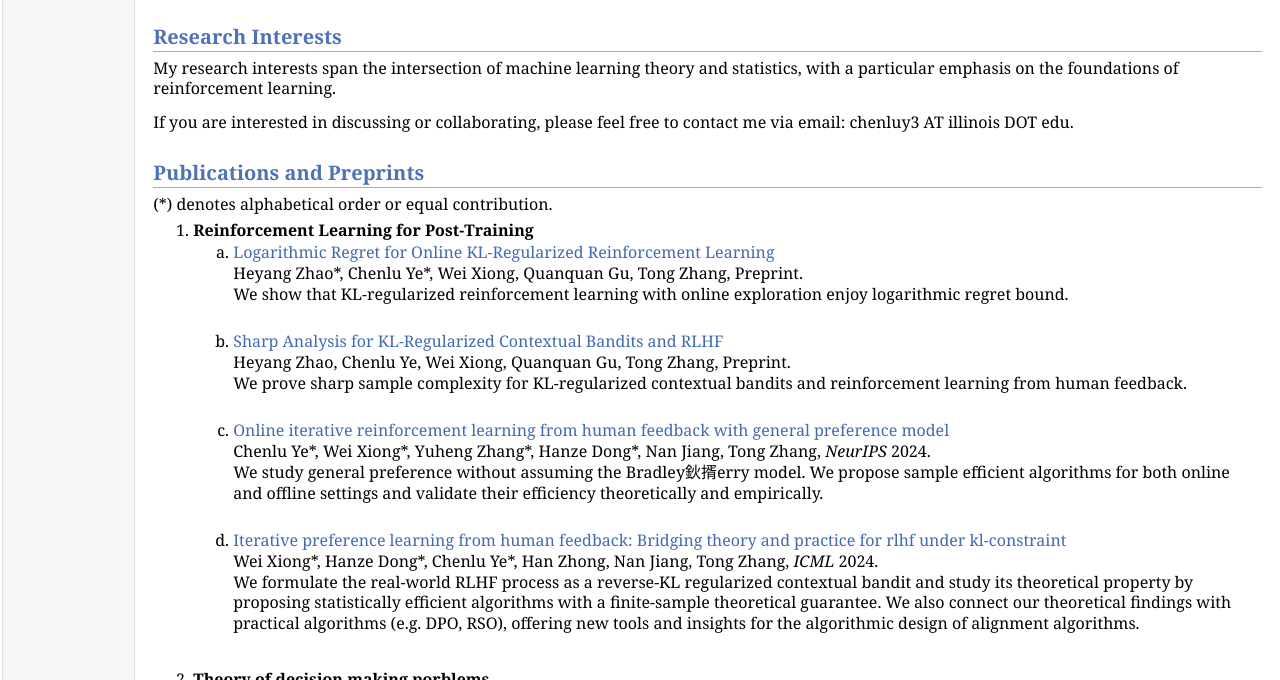
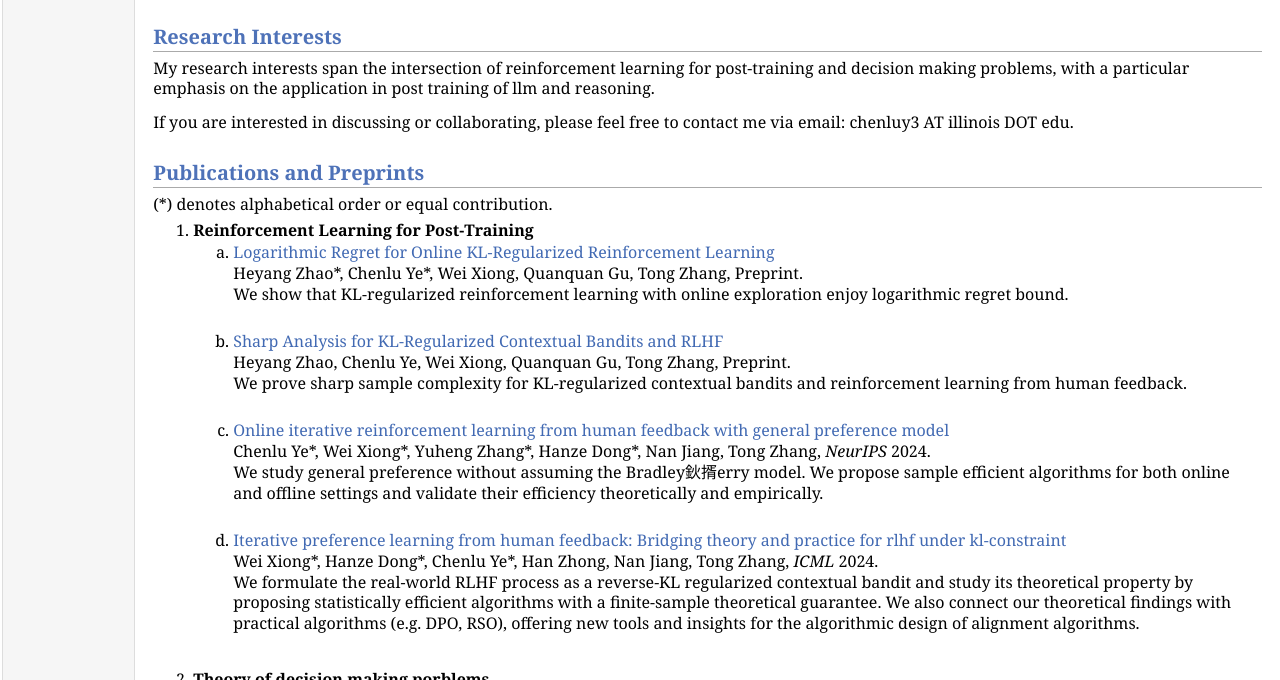
Before and after one commit to Chenluye99/Chenluye99.github.io, a plain HTML site: page index.html in a window 1280 px wide. Shown: the part 420-1100 px from the top of the page. Drawn offline with Linux system fonts and the light colour scheme.

Commit message:
Add files via upload

```diff
--- a/index.html
+++ b/index.html
@@ -30,7 +30,7 @@
 </td></tr></table>
 <p>I am a first-year Ph.D. student in computer science at UIUC, where I am fortunate to advised by <a href="http://tongzhang-ml.org/" target=&ldquo;blank&rdquo;>Prof. Tong Zhang</a>. Prior to this, I obtained a master's degree in IIP (AI) at <a href="https://hkust.edu.hk/" target=&ldquo;blank&rdquo;>The Hong Kong University of Science and Technology</a>, and received a B.S. in Statistics from <a href="https://en.ustc.edu.cn/" target=&ldquo;blank&rdquo;>the University of Science and Technology of China</a> in 2021. Additionally, I was a visiting scholar in <a href="https://www.uclaml.org/" target=&ldquo;blank&rdquo;>AGI LAB @ UCLA</a> from 2023.08 to 2023.12, working with <a href="https://web.cs.ucla.edu/~qgu/" target=&ldquo;blank&rdquo;>Prof. Quanquan Gu</a>.</p>
 <h2>Research Interests</h2>
-<p>My research interests span the intersection of machine learning theory and statistics, with a particular emphasis on the  foundations of reinforcement learning.<br /></p>
+<p>My research interests span the intersection of reinforcement learning for post-training and decision making problems, with a particular emphasis on the application in post training of llm and reasoning.<br /></p>
 <p>If you are interested in discussing or collaborating, please feel free to contact me via email: chenluy3 AT illinois DOT edu.</p>
 <h2>Publications and Preprints</h2>
 <p>(*) denotes alphabetical order or equal contribution.</p>
```
